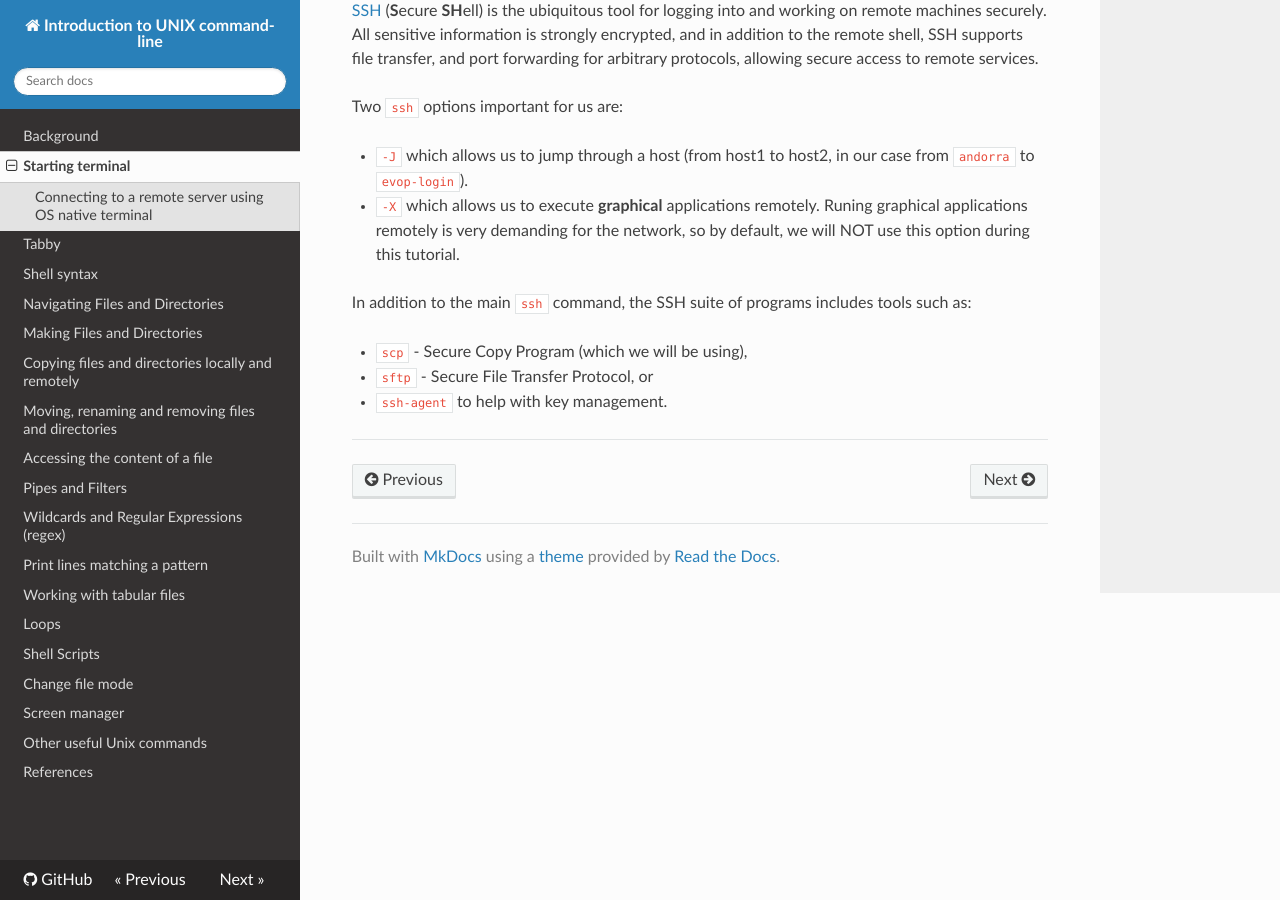
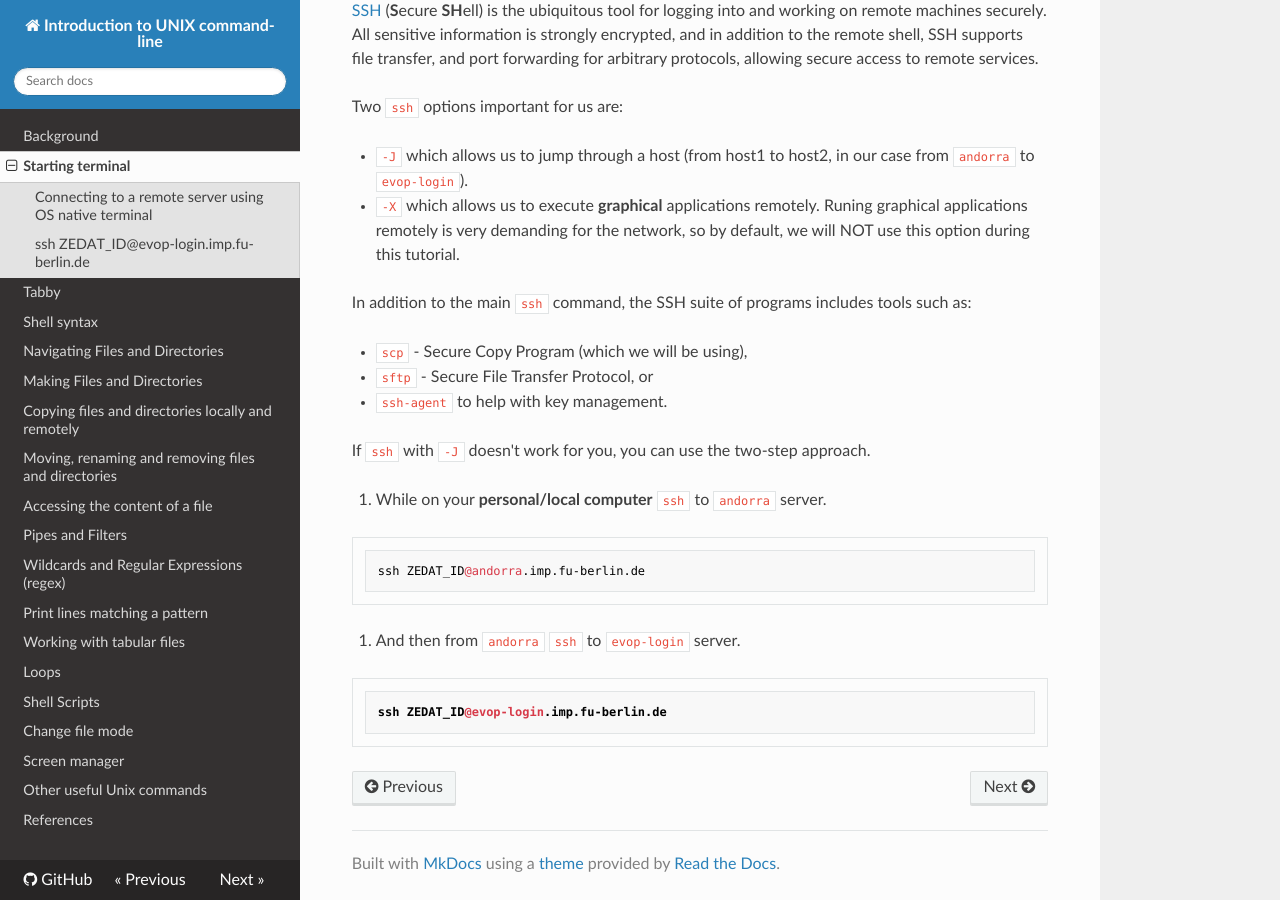
Before and after one commit to bajicv/unix_intro, an MkDocs documentation site: the page built from docs/02_starting.md, in a window 1280 px wide and 900 px high, scrolled down 720 px. Built offline with MkDocs 1.6.1, drawn with Linux system fonts in a browser that asks for light colours; nearby versions of some CDN libraries.

Commit message:
adding two-step ssh

````diff
--- a/docs/02_starting.md
+++ b/docs/02_starting.md
@@ -103,4 +103,18 @@ In addition to the main `ssh` command, the SSH suite of programs includes tools
 * `sftp` - Secure File Transfer Protocol, or
 * `ssh-agent` to help with key management.
 
+
+If  `ssh` with `-J` doesn't work for you, you can use the two-step approach.
+
+1. While on your __personal/local computer__ `ssh`  to `andorra` server.
+
+```
+ssh ZEDAT_ID@andorra.imp.fu-berlin.de
+```
+
+2. And then from `andorra` `ssh` to `evop-login` server.
+
+```
+ssh ZEDAT_ID@evop-login.imp.fu-berlin.de
+```
 ------------------------------------------------------------------------
````
